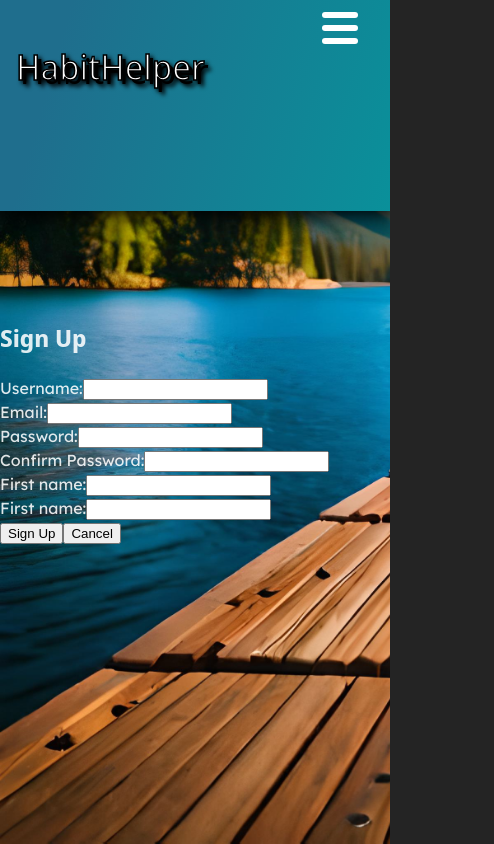
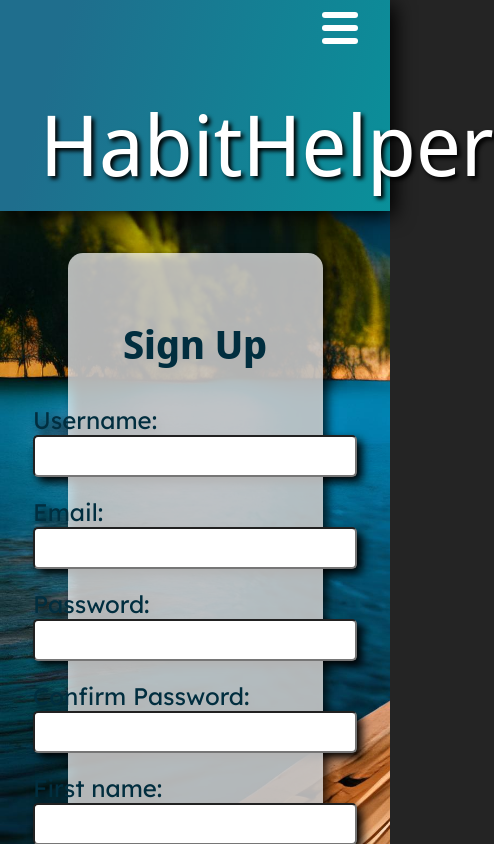
Before and after one commit to AdamGCodes/habithelper-frontend, a React (Vite) app: page /sign-up in a window 390 px wide. Shown: the top 844 px of the page, 494 px wide, since content can reach past the window. Built offline with nearby package versions, Linux system fonts and the light colour scheme; no server answers.

Commit message:
Nav Bar and general styling tweaks, form styling, sign up, sign in and landing pages done.

```diff
--- a/src/App.jsx
+++ b/src/App.jsx
@@ -24,8 +24,6 @@ import Journal from './pages/Journal/Journal';
 import {getUser, removeToken } from './utils/auth'
 
 
-
-
 const App = () => {
 //!---Setting States
 const [user, setUser] = useState(getUser())
@@ -41,8 +39,10 @@ const handleSignOut = () => {
 }
 
   return(
+    <>
+      <NavBar user={user} handleSignOut={handleSignOut} />
       <main>
-        <NavBar user={user} handleSignOut={handleSignOut} />
+
         <Routes>
           { user
             ?(
@@ -67,6 +67,7 @@ const handleSignOut = () => {
 
         </div>
       </main>
+    </>
   )
 };
 
--- a/src/App.module.scss
+++ b/src/App.module.scss
@@ -0,0 +1,42 @@
+body{
+    display: flex;
+    justify-content: center;
+}
+
+button{
+    margin: 10px;
+    padding: 5px 15px;
+    font-size: 18pt;
+    background-color: #1F6E8D;
+    color: white;
+    border-radius: 10px;
+}
+
+button:hover{
+    background-color: white;
+    color: #1F6E8D;
+}
+
+// main{
+//     display: flex;
+//     width: 100%;
+//     background-color: green;
+//     section{
+//         width: 100%;
+//         display: flex;
+//         flex-direction: column;
+//         justify-content: center;
+//         align-items: center;
+
+//         form{
+//             width: 100%;
+//             label{
+//                 font-size: 18pt;
+//             }
+//             input{
+//                 font-size: 18pt;
+//             }
+
+//         }
+//     }
+// }
--- a/src/components/NavBar/NavBar.jsx
+++ b/src/components/NavBar/NavBar.jsx
@@ -1,10 +1,12 @@
+import React, { useState } from 'react';
 import { Link, NavLink } from 'react-router-dom';
-import styles from '../NavBar/NavBar.module.scss'
+import styles from '../NavBar/NavBar.module.scss';
 
 
-const NavBar = ({user, handleSignOut}) => {
+const NavBar = ({ user, handleSignOut }) => {
     //!---State
-    // const [menuOpen, setMenuOpen] = useState(false)
+    const [menuOpen, setMenuOpen] = useState(false)
+    // const [burgerClass, setBurgerClass] = useState("burger-bar unclicked")
 
     return(
         <div className={styles.navContainer}>
@@ -17,11 +19,11 @@ const NavBar = ({user, handleSignOut}) => {
                         console.log("menu clicked!");
                         console.log(menuOpen)
                     }}>
-                    <span></span>
-                    <span></span>
-                    <span></span>
+                    <span className={styles.burgerClass}></span>
+                    <span className={styles.burgerClass}></span>
+                    <span className={styles.burgerClass}></span>
                 </div>
-                <ul>
+                <ul className={menuOpen ? `${styles.open}` : ""}>
                     <li><NavLink to="/">Home</NavLink></li>
                     { user? <>
                         <li><NavLink to="/habit-helpers">HabitHelpers</NavLink></li>
--- a/src/components/NavBar/NavBar.module.scss
+++ b/src/components/NavBar/NavBar.module.scss
@@ -3,9 +3,10 @@
     display: flex;
     position: absolute;
     top: 0;
+    right: 0;
     h1 {
         position: absolute;
-        top: -2vh;
+        top: 3.5vh;
         left: 40px;
         color: white;
         font-family: "Noto Sans Display", serif;
@@ -18,7 +19,7 @@
     nav{
         display: flex;
         justify-content: space-between;
-        background: rgb(31, 110, 141);
+        background: #1F6E8D;
         background: linear-gradient(106deg, rgba(31, 110, 141, 1) 16%, rgba(10, 144, 154, 1) 100%);
         box-shadow: inset;
         width: 100%;
@@ -41,6 +42,7 @@
                     font-size: 26px;
                     color: white;
                     text-decoration: none;
+                    font-family: "Lexend", serif;
                     filter: drop-shadow(3px 3px 2px #000000);
                 }
             }
@@ -63,46 +65,70 @@
             background-color: #ffffff;
             border-radius: 0.2rem;
         }
-    }
-    @media (max-width: 680px) {
-        h1 {
-            top: 1rem;
-            left: 1rem;
-            font-size: 9vw;
-            -webkit-text-stroke-width: 1.5px;
-            -webkit-text-stroke-color: black;
-            text-shadow: 4px 4px #000000;
-
-
+        span.clicked:nth-child(1){
+            transform: roate(45deg) translate(0.75em, 1.25em);
+            transition: ease-out 0.5s;
+        }
+        span.clicked:nth-child(2) {
+            transform: scale(0.1);
+            transition: ease-out 0.5s;
+        }
+        span.clicked:nth-child(3) {
+            transform: roate(125deg) translate(-0.5em, 1em);
+            transition: ease-out 0.5s;
         }
 
+        span.unclicked{
+            transform: rotate(0) translate(0);
+            transition: cubic-bezier(0.175, 0.885, 0.32, 1.275) 0.5s;
+        }
+
+    }
+    @media (max-width: 790px) {
         .menu {
             display: flex
         }
 
         nav {
             flex-direction: column;
-            align-items: start;
         }
 
         nav ul {
             display: none;
             flex-direction: column;
-            width: 100%;
             margin-bottom: 0.25rem;
+
         }
 
         nav ul.open {
             display: flex;
+            position: absolute;
+            top: 22vh;
+            width: 100vw;
+            text-align: center;
+            background-color: white;
+
+
         }
 
         nav ul li {
+            display: flex;
+            align-items: center;
+            justify-content: center;
             width: 100%;
             text-align: center;
+
         }
 
         nav ul li a {
-            margin: 0.2rem 0.5rem
+            margin: 0.2rem 0.5rem;
+            color: #1F6E8D;
+            filter: none;
+            font-size: 26px;
+            font-family: "Lexend", serif;
+            font-weight: 700;
+            filter:drop-shadow(1px 1px 1px black)
+
         }
     }
 }
--- a/src/index.css
+++ b/src/index.css
@@ -1,8 +1,4 @@
 :root {
-  font-family: Inter, system-ui, Avenir, Helvetica, Arial, sans-serif;
-  line-height: 1.5;
-  font-weight: 400;
-
   color-scheme: light dark;
   color: rgba(255, 255, 255, 0.87);
   background-color: #242424;
--- a/src/pages/Landing/Landing.jsx
+++ b/src/pages/Landing/Landing.jsx
@@ -15,7 +15,18 @@ const Landing = () => {
     return (
 
         <main>
-            <h1>Landing</h1>
+            <section>
+                <h1>Welcome To HabitHelper</h1>
+                <h2>“Quality is not an act, it is a habit.”</h2>
+                <p>
+                    We all have habits we know do not serve us well and we all aspire to form good
+                    habits.
+                </p>
+                <p>
+                    HabitHelper has been created to help you form better habits and help you move
+                    towards the person you wish to be.
+                </p>
+            </section>
         </main>
     )
 }
--- a/src/pages/Landing/Landing.module.scss
+++ b/src/pages/Landing/Landing.module.scss
@@ -0,0 +1,28 @@
+main{
+    display: flex;
+    text-align: center;
+    justify-content: center;
+    section{
+        margin-top: 30vh;
+        width: 50%;
+        padding: 30px;
+        background-color: rgba(2550,255,255,0.70);
+        color: #012e3f;
+        border-radius: 15px;
+        filter: drop-shadow(5px 5px 5px black);
+        h1{
+            font-size: 30pt;
+        }
+
+        h2{
+            margin: 10px 0px;
+        }
+
+        p {
+            margin-bottom: 20px;
+            font-size: 20pt;
+            line-height: 1.5;
+            color: #012e3f;
+        }
+    }
+}
--- a/src/pages/SignUp/SignUp.module.scss
+++ b/src/pages/SignUp/SignUp.module.scss
@@ -0,0 +1,24 @@
+
+main {
+    width: 100vw;
+    section {
+
+        form{
+            display: flex;
+            flex-direction: column;
+            align-items: center;
+            gap: 20px;
+            label{
+                display: flex;
+                font-size: 18pt;
+
+            }
+            input{
+                display: flex;
+                font-size: 18pt;
+                border-radius: 5px;
+                padding: 5px;
+            }
+        }
+    }
+}
```
